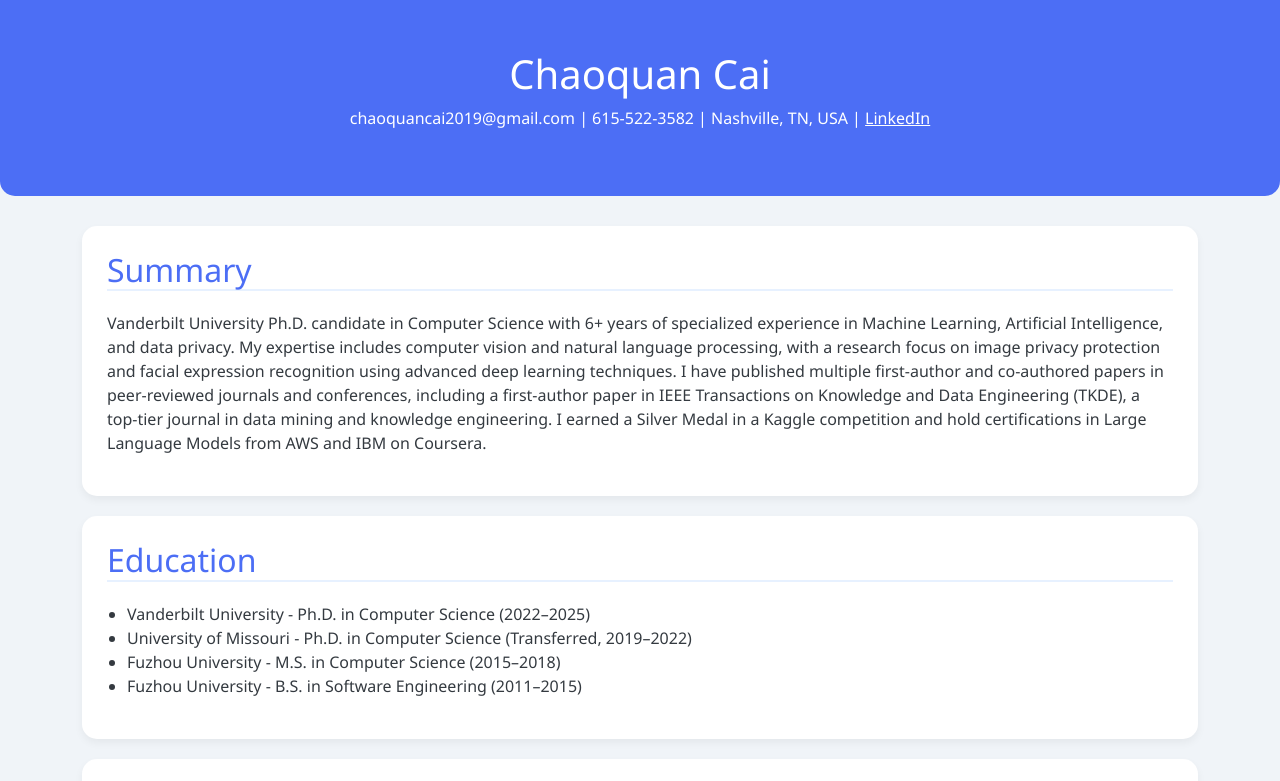
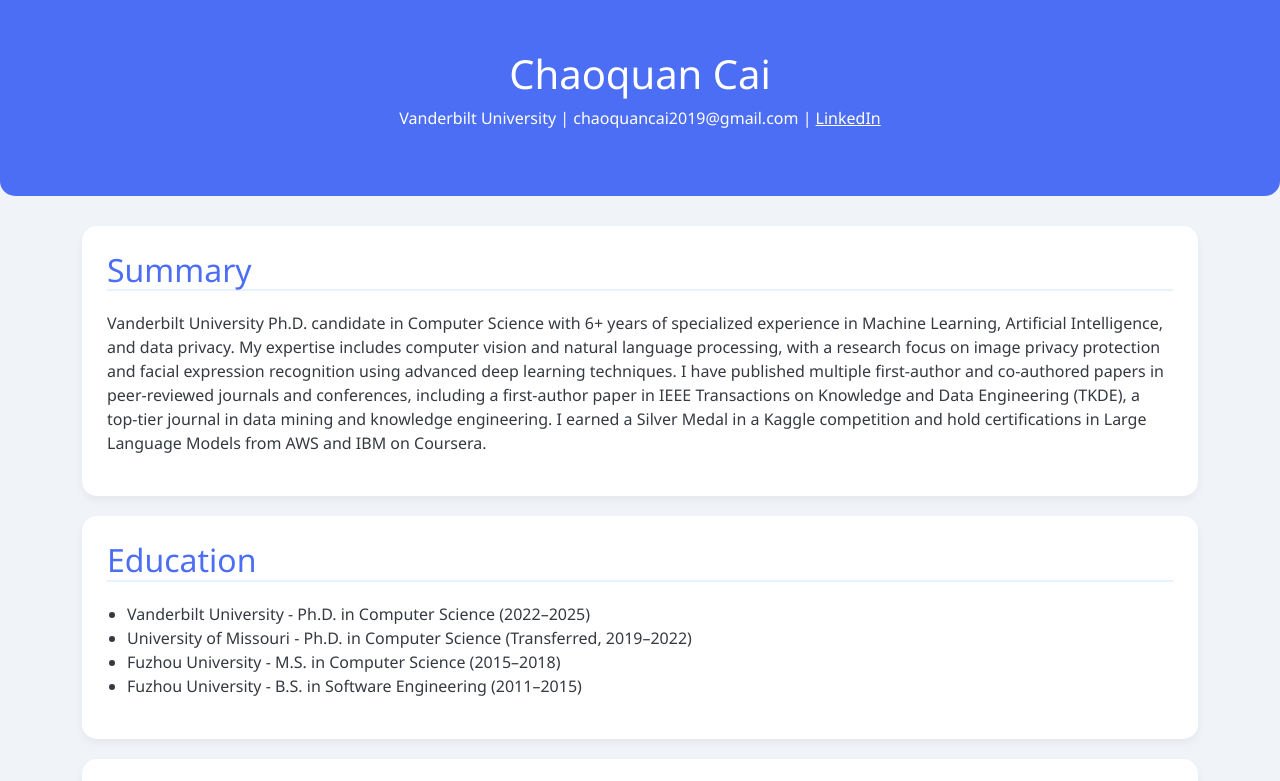
Before and after one commit to AzuCai/azucai.github.io, a plain HTML site: page index.html in a window 1280 px wide. Shown: the top 781 px of the page. Drawn offline with nearby package versions, Linux system fonts and the light colour scheme.

Commit message:
Update index.html

```diff
--- a/index.html
+++ b/index.html
@@ -52,7 +52,7 @@
 
     <div class="header">
         <h1>Chaoquan Cai</h1>
-        <p>chaoquancai2019@gmail.com | 615-522-3582 | Nashville, TN, USA | <a href="https://www.linkedin.com/in/chaoquan-c-673a7a309/">LinkedIn</a></p>
+        <p>Vanderbilt University | chaoquancai2019@gmail.com | <a href="https://www.linkedin.com/in/chaoquan-c-673a7a309/">LinkedIn</a></p>
     </div>
 
     <div class="container">
```
